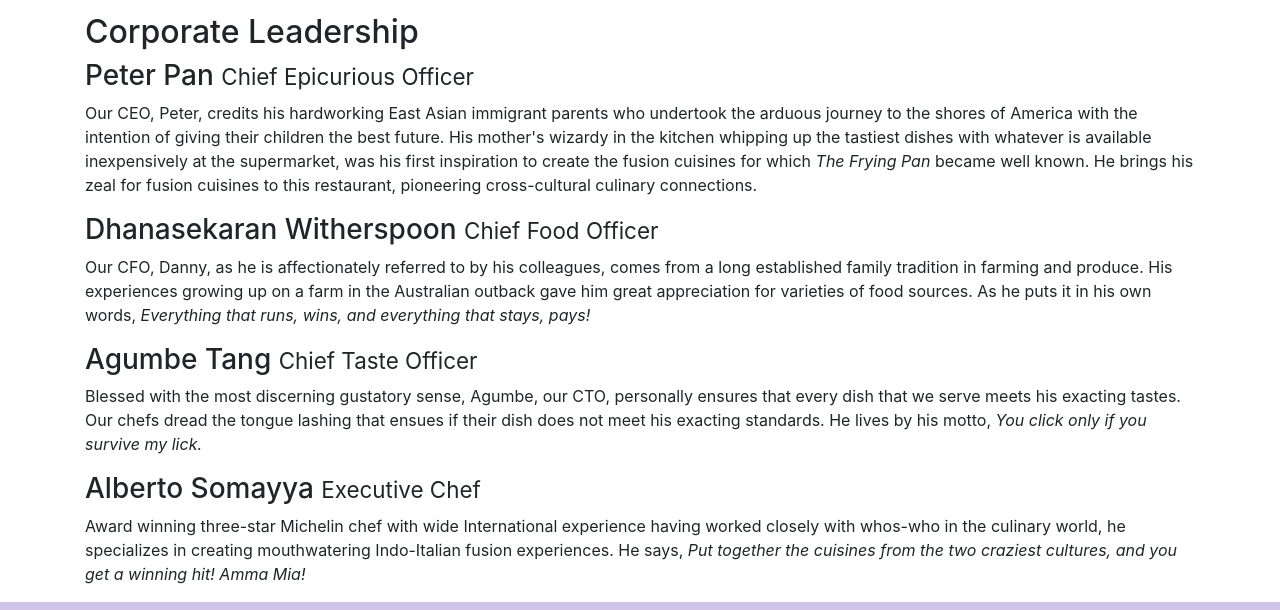
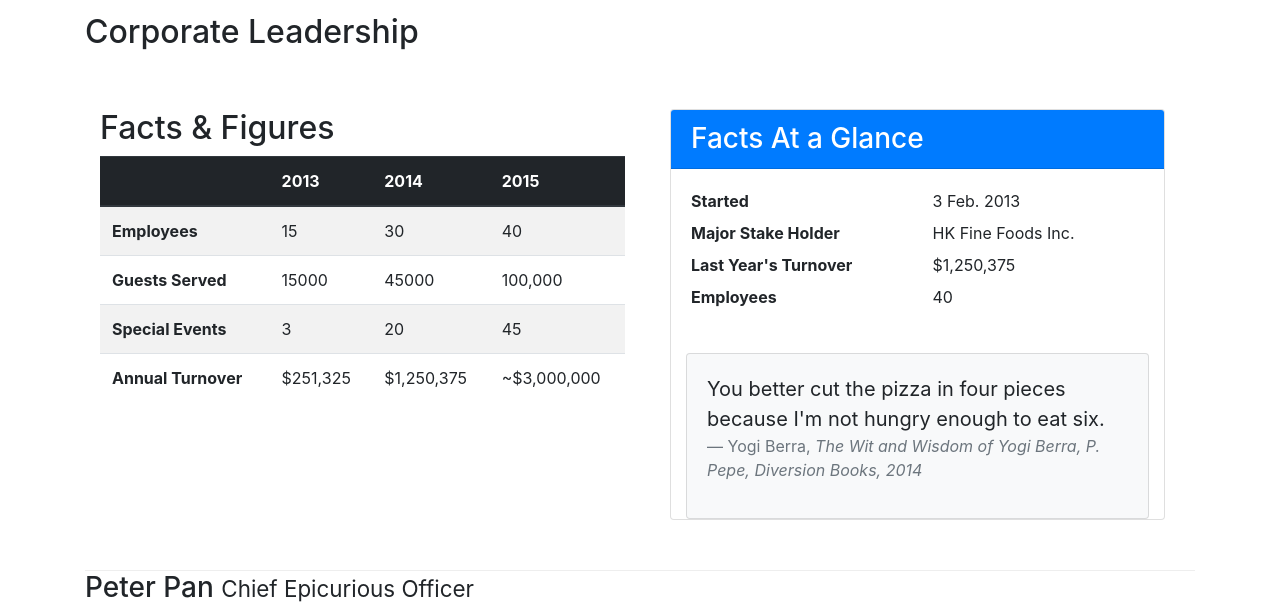
Before and after one commit to Kenn1412/Bootstrap4, a website: page aboutus.html in a window 1280 px wide. Shown: the part 746-1356 px from the top of the page. Drawn offline with nearby package versions, Linux system fonts and the light colour scheme.

Commit message:
Tables and Cards

```diff
--- a/aboutus.html
+++ b/aboutus.html
@@ -23,11 +23,13 @@
                 <ul class="navbar-nav mr-auto">
                     <li class="nav-item"><a class="nav-link" href="./index.html"><span class="fa fa-home fa-lg"></span>
                             Home</a></li>
-                    <li class="nav-item active"><a class="nav-link" href="./aboutus.html"><span class="fa fa-info fa-lg"></span>
+                    <li class="nav-item active"><a class="nav-link" href="./aboutus.html"><span
+                                class="fa fa-info fa-lg"></span>
                             About</a></li>
                     <li class="nav-item"><a class="nav-link" href="#"><span class="fa fa-list fa-lg"></span> Menu</a>
                     </li>
-                    <li class="nav-item"><a class="nav-link" href="./contactus.html"><span class="fa fa-address-card fa-lg"></span>
+                    <li class="nav-item"><a class="nav-link" href="./contactus.html"><span
+                                class="fa fa-address-card fa-lg"></span>
                             Contact</a></li>
                 </ul>
             </div>
@@ -81,7 +83,86 @@
                 <div>
                     <div>
                         <h2>Corporate Leadership</h2>
+
+                        <div class="row row-content">
+                            <div class="col-12 col-sm-6">
+                                <h2>Facts &amp; Figures</h2>
+                                <div class="table-responsive">
+                                    <table class="table table-striped">
+                                        <thead class="thead-dark">
+                                            <tr>
+                                                <th>&nbsp;</th>
+                                                <th>2013</th>
+                                                <th>2014</th>
+                                                <th>2015</th>
+                                            </tr>
+                                        </thead>
+                                        <tbody>
+                                            <tr>
+                                                <th>Employees</th>
+                                                <td>15</td>
+                                                <td>30</td>
+                                                <td>40</td>
+                                            </tr>
+                                            <tr>
+                                                <th>Guests Served</th>
+                                                <td>15000</td>
+                                                <td>45000</td>
+                                                <td>100,000</td>
+                                            </tr>
+                                            <tr>
+                                                <th>Special Events</th>
+                                                <td>3</td>
+                                                <td>20</td>
+                                                <td>45</td>
+                                            </tr>
+                                            <tr>
+                                                <th>Annual Turnover</th>
+                                                <td>$251,325</td>
+                                                <td>$1,250,375</td>
+                                                <td>~$3,000,000</td>
+                                            </tr>
+                                        </tbody>
+                                    </table>
+                                </div>
+                            </div>
+
+                            <div class="col-12 col-sm-6">
+                                <div class="col-12">
+                                    <div class="card">
+                                        <h3 class="card-header bg-primary text-white">Facts At a Glance</h3>
+                                        <div class="card-body">
+                                            <dl class="row">
+                                                <dt class="col-6">Started</dt>
+                                                <dd class="col-6">3 Feb. 2013</dd>
+                                                <dt class="col-6">Major Stake Holder</dt>
+                                                <dd class="col-6">HK Fine Foods Inc.</dd>
+                                                <dt class="col-6">Last Year's Turnover</dt>
+                                                <dd class="col-6">$1,250,375</dd>
+                                                <dt class="col-6">Employees</dt>
+                                                <dd class="col-6">40</dd>
+                                            </dl>
+                                        </div>
+
+                                        <div class="col-12">
+                                            <div class="card card-body bg-light">
+                                                <blockquote class="blockquote">
+                                                    <p class="mb-0">You better cut the pizza in four pieces because
+                                                        I'm not hungry enough to eat six.</p>
+                                                    <footer class="blockquote-footer">Yogi Berra,
+                                                        <cite title="Source Title">The Wit and Wisdom of Yogi Berra,
+                                                            P. Pepe, Diversion Books, 2014</cite>
+                                                    </footer>
+                                                </blockquote>
+                                            </div>
+                                        </div>
+                                    </div>
+                                </div>
+                            </div>
+                        </div>
+
                         <h3>Peter Pan <small>Chief Epicurious Officer</small></h3>
+
                     </div>
                     <div class="d-none d-sm-block">
                         <p>Our CEO, Peter, credits his hardworking East Asian immigrant parents who undertook the
@@ -156,11 +237,16 @@
                 </div>
                 <div class="col-12 col-sm-4 align-self-center">
                     <div class="text-center">
-                        <a class="btn btn-social-icon btn-google" href="http://google.com/+"><i class="fa fa-google-plus"></i></a>
-                        <a class="btn btn-social-icon btn-facebook" href="http://www.facebook.com/profile.php?id="><i class="fa fa-facebook"></i></a>
-                        <a class="btn btn-social-icon btn-linkedin" href="http://www.linkedin.com/in/"><i class="fa fa-linkedin"></i></a>
-                        <a class="btn btn-social-icon btn-twitter" href="http://twitter.com/"><i class="fa fa-twitter"></i></a>
-                        <a class="btn btn-social-icon btn-google" href="http://youtube.com/"><i class="fa fa-youtube"></i></a>
+                        <a class="btn btn-social-icon btn-google" href="http://google.com/+"><i
+                                class="fa fa-google-plus"></i></a>
+                        <a class="btn btn-social-icon btn-facebook" href="http://www.facebook.com/profile.php?id="><i
+                                class="fa fa-facebook"></i></a>
+                        <a class="btn btn-social-icon btn-linkedin" href="http://www.linkedin.com/in/"><i
+                                class="fa fa-linkedin"></i></a>
+                        <a class="btn btn-social-icon btn-twitter" href="http://twitter.com/"><i
+                                class="fa fa-twitter"></i></a>
+                        <a class="btn btn-social-icon btn-google" href="http://youtube.com/"><i
+                                class="fa fa-youtube"></i></a>
                         <a class="btn btn-social-icon" href="mailto:"><i class="fa fa-envelope-o"></i></a>
                     </div>
                 </div>
```
